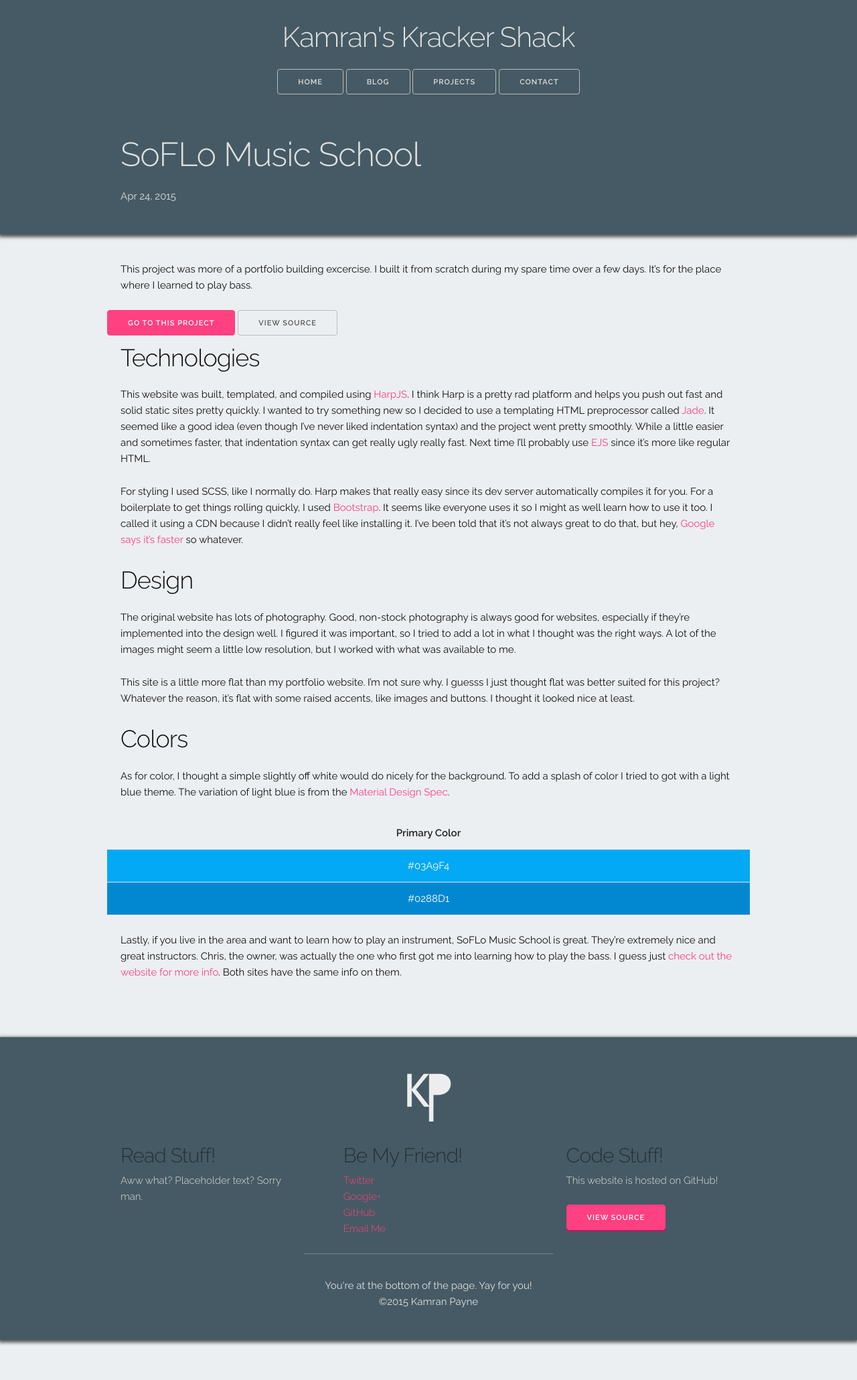
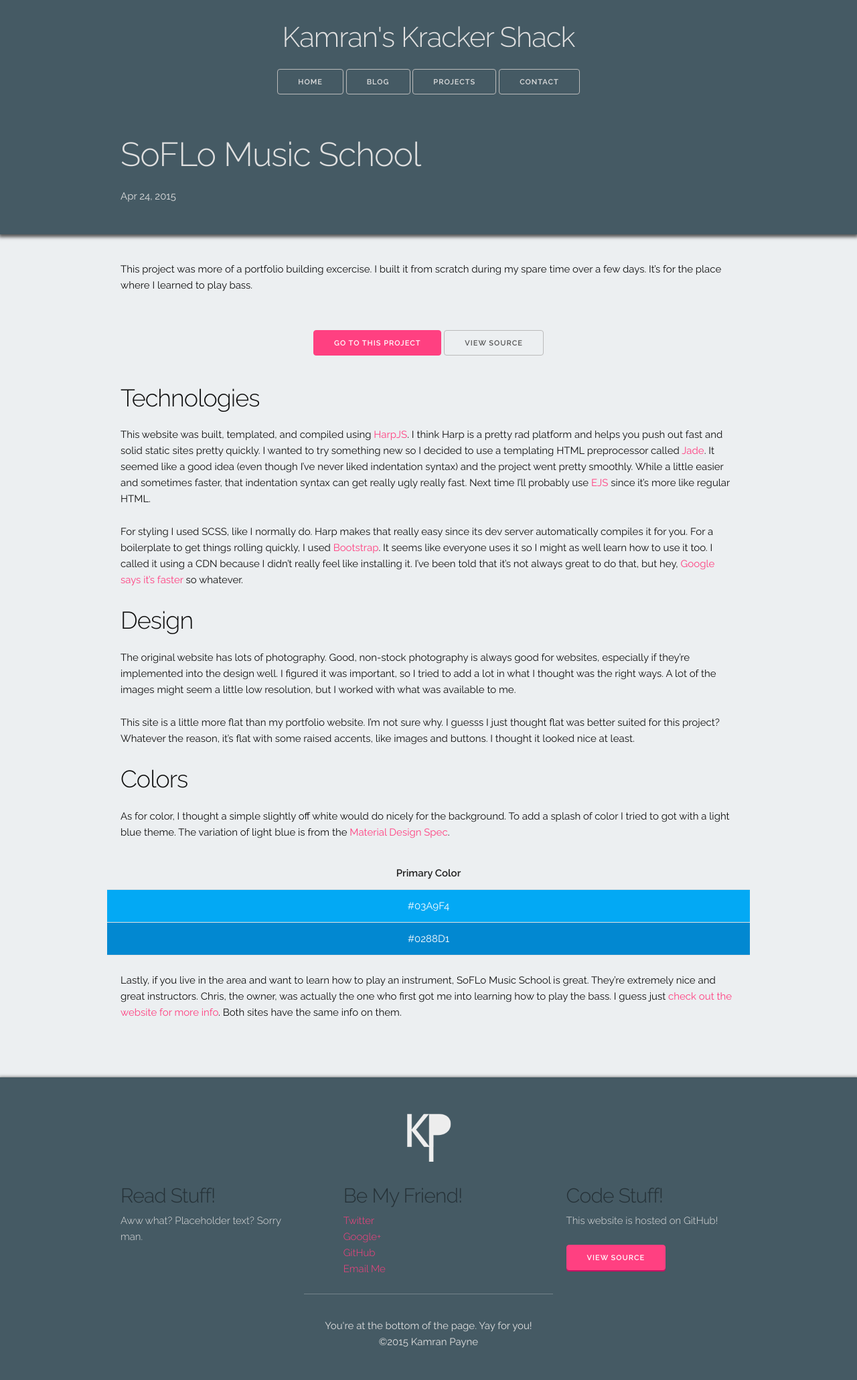
Before and after one commit to kmrn/kmrn.github.io, a Jekyll site: the page built from _posts/2015-04-22-soflo.md, in a window 1280 px wide. Shown: the whole page at 67% size. Built offline with Jekyll 4.4.1, drawn with Linux system fonts in a browser that asks for light colours.

Commit message:
Update _projects-style.scss

```diff
--- a/_sass/_projects-style.scss
+++ b/_sass/_projects-style.scss
@@ -81,3 +81,8 @@
   .p { background-color: $accent-color; }
   .p-darker { background-color: $accent-color-darker; }
 }
+
+.portfolio-links {
+  text-align: center;
+  padding: 30px 0;
+}
```
